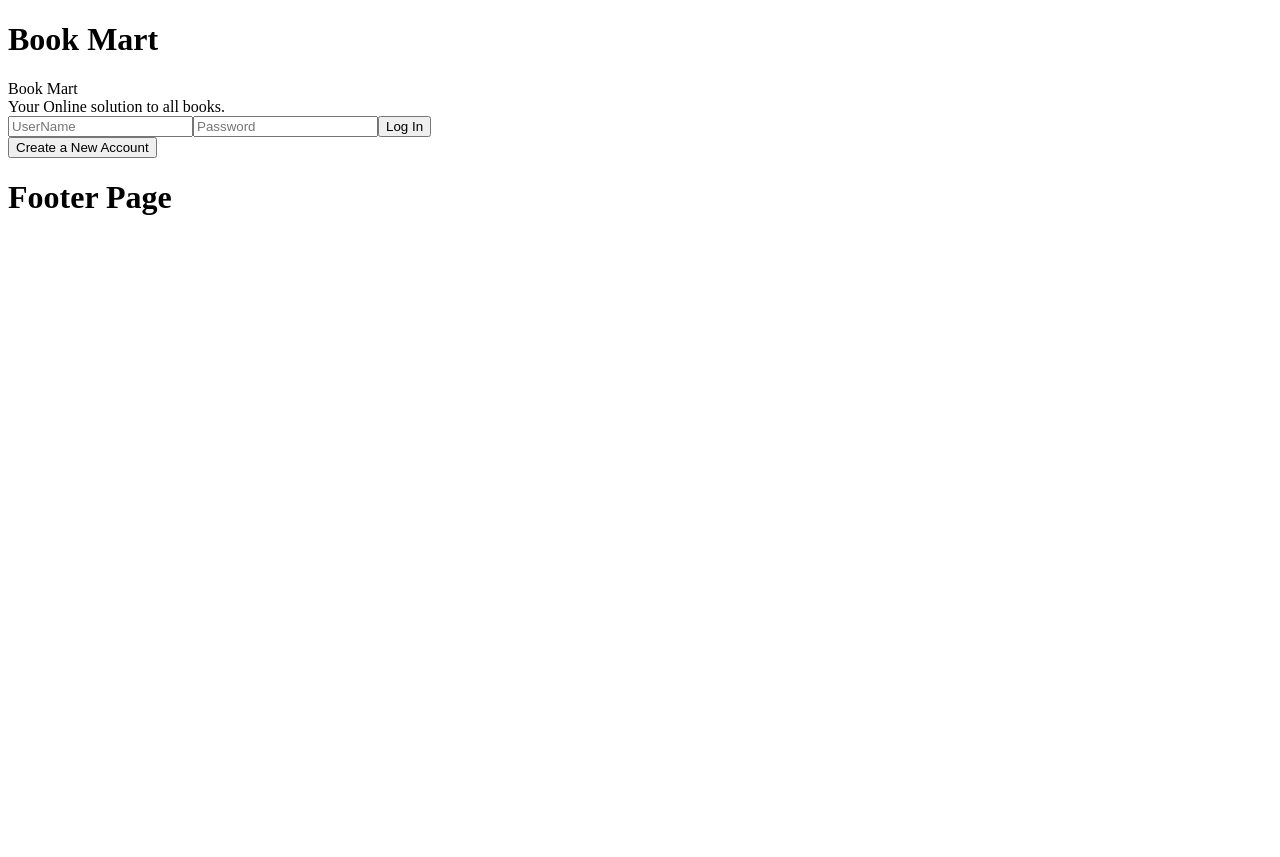
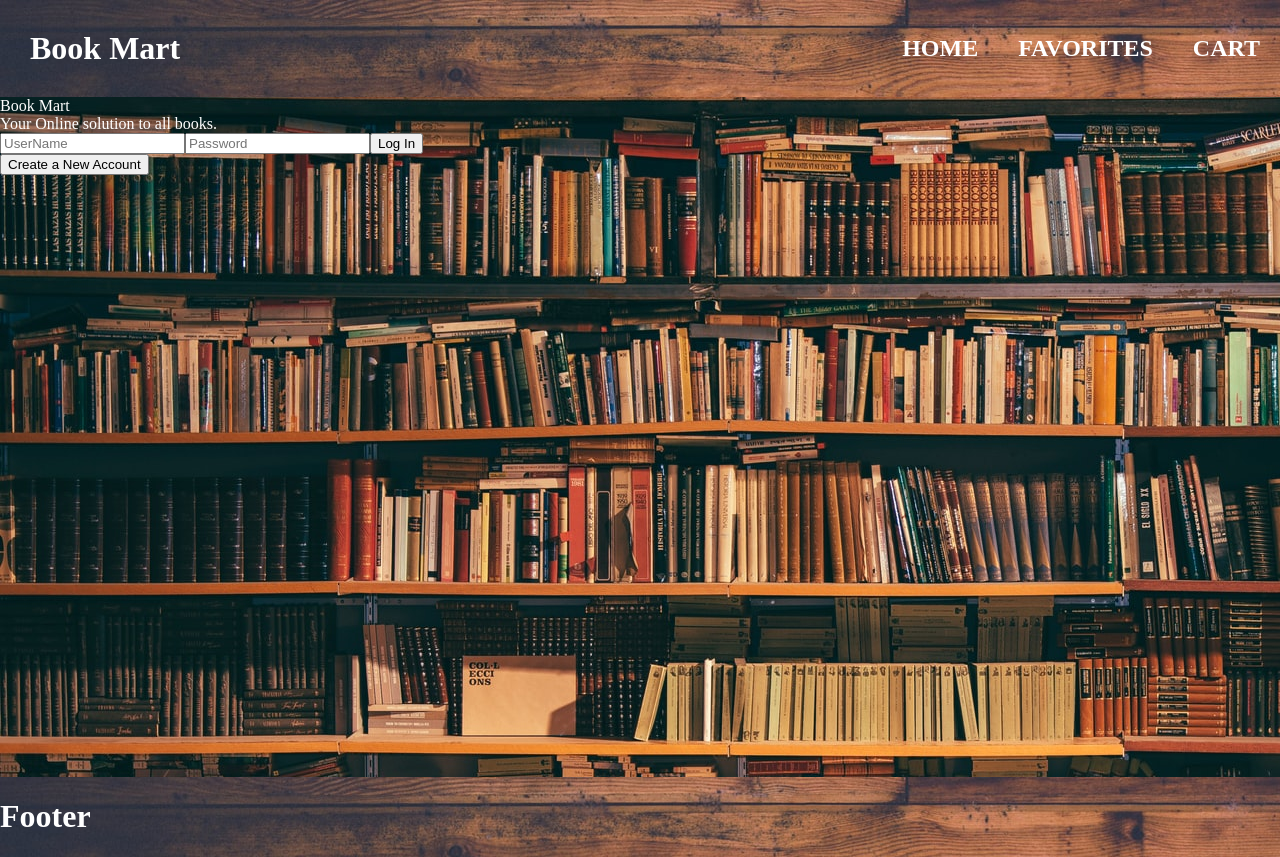
Before and after one commit to Dekann30/Books-Mart-Frontend, a React (Create React App) app: page / in a window 1280 px wide. Before the commit the page ends 800 px from the top, so only its background shows below. Built offline with nearby package versions, Linux system fonts and the light colour scheme.

Commit message:
Style Footer, Header, and Home components

```diff
--- a/src/App.js
+++ b/src/App.js
@@ -2,15 +2,18 @@ import Header from './components/Header'
 import Footer from './components/Footer'
 import { Routes, Route } from 'react-router-dom'
 import Home from './pages/Home'
+import woodBg from '../src/images/woodBg.jpg'
+import bookShelfBg from '../src/images/bookShelfBg.jpg'
+import './styles.sass'
 
 export default function App() {
   return (
     <div className="App">
-      <Header />
+      <Header woodBg={woodBg}  />
       <Routes>
-        <Route path='/' element={<Home />} />
+        <Route path='/' element={<Home bookShelfBg={bookShelfBg}/>} />
       </Routes>
-      <Footer />
+      <Footer woodBg={woodBg} />
     </div>
   )
 }
--- a/src/components/Footer.jsx
+++ b/src/components/Footer.jsx
@@ -1,5 +1,13 @@
-export default function Footer() {
+import styled from 'styled-components'
+
+export default function Footer({ woodBg }) {
+    const StyledFooter = styled.footer`
+        background: black;
+        color: white;
+        background-image: url(${woodBg});
+    `
+
     return (
-        <h1>Footer Page</h1>
+        <StyledFooter><h1>Footer</h1></StyledFooter>
     )
 }
--- a/src/components/Header.jsx
+++ b/src/components/Header.jsx
@@ -1,13 +1,34 @@
 import styled from 'styled-components'
 
-const StyledHeader = styled.header`
-    color: black;
-`
+export default function Header({ woodBg }) {
 
-export default function Header() {
+    const StyledHeader = styled.header`
+        h1 {
+            margin: 0px;
+            padding: 30px;
+        }
+        nav {
+            display: flex;
+            h2 {
+                margin: 20px;
+            }
+        }
+
+        background-image: url(${woodBg});
+        display: flex;
+        color: white;
+        justify-content: space-between;
+        align-items: center;
+    `
+
     return (
-        <header>
+        <StyledHeader>
             <h1>Book Mart</h1>
-        </header>
+            <nav>
+                <h2>HOME</h2>
+                <h2>FAVORITES</h2>
+                <h2>CART</h2>
+            </nav>
+        </StyledHeader>
     )
 }
--- a/src/pages/Home.jsx
+++ b/src/pages/Home.jsx
@@ -1,14 +1,22 @@
 import Login from '../components/Login'
+import styled from 'styled-components'
 
-export default function Home() {
+export default function Home({ bookShelfBg }) {
+
+    const StyledDiv = styled.div`
+        background: #664e44;
+        height: 85vh;
+        background-image: url(${bookShelfBg});
+        color: white;
+    `
 
     return (
-        <div className="home-page">
+        <StyledDiv className="home-page">
             <div className="home-text">
                 <div>Book Mart</div>
                 <div>Your Online solution to all books.</div>
             </div>
             <Login />
-        </div>
+        </StyledDiv>
     )
 }
--- /dev/null
+++ b/src/styles.sass
@@ -0,0 +1,10 @@
+html
+  width: auto
+
+body
+  margin: 0px
+  height: 100vh
+
+.App
+  display: flex
+  flex-direction: column
```
Also changed, not shown: src/images/bookShelfBg.jpg (added), src/images/woodBg.jpg (added).
